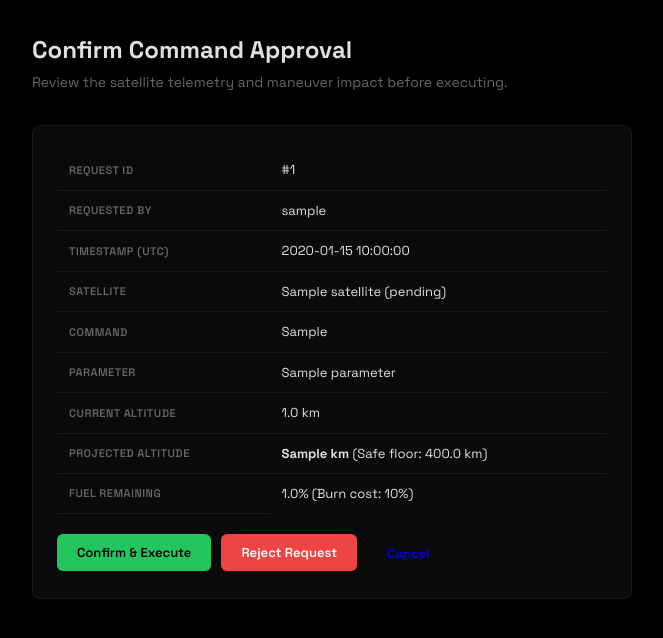
After one commit to Kaylee-B04/astrolink-starter, a Flask app: template app/templates/confirm_approve.html in a window 1280 px wide. The commit adds this page. Shown: the top 638 px of the page, without its empty margins (82-745 px from the left). Run offline with Flask 3, Linux system fonts and the light colour scheme; tables that the repository leaves empty hold one stand-in row (values such as "Sample post"); the template is opened without the code that fills it: values that come from a table or form of the project are taken from there, most other values are stand-ins (such as "Sample title", 1, 10 or a date in 2020).

Commit message:
Add admin confirmation page and block self-approval

```diff
--- /dev/null
+++ b/app/templates/confirm_approve.html
@@ -0,0 +1,64 @@
+{% extends "base.html" %}
+{% block content %}
+<div class="page-header">
+  <h1>Confirm Command Approval</h1>
+  <p>Review the satellite telemetry and maneuver impact before executing.</p>
+</div>
+
+<section class="panel" style="max-width: 600px;">
+  <table>
+    <tr>
+      <th>Request ID</th>
+      <td>#{{ entry.id }}</td>
+    </tr>
+    <tr>
+      <th>Requested By</th>
+      <td>{{ entry.user.username if entry.user else "Unknown" }}</td>
+    </tr>
+    <tr>
+      <th>Timestamp (UTC)</th>
+      <td>{{ entry.timestamp.strftime("%Y-%m-%d %H:%M:%S") if entry.timestamp else "" }}</td>
+    </tr>
+    <tr>
+      <th>Satellite</th>
+      <td>{{ sat.name }} ({{ sat.status }})</td>
+    </tr>
+    <tr>
+      <th>Command</th>
+      <td>{{ entry.command_type }}</td>
+    </tr>
+    <tr>
+      <th>Parameter</th>
+      <td>{{ entry.parameter or "None" }}</td>
+    </tr>
+    {% if projected_altitude is not none %}
+    <tr>
+      <th>Current Altitude</th>
+      <td>{{ sat.orbit_altitude_km }} km</td>
+    </tr>
+    <tr>
+      <th>Projected Altitude</th>
+      <td><strong>{{ projected_altitude }} km</strong> (Safe floor: 400.0 km)</td>
+    </tr>
+    <tr>
+      <th>Fuel Remaining</th>
+      <td>{{ sat.fuel_remaining_pct }}% (Burn cost: {{ fuel_cost }}%)</td>
+    </tr>
+    {% endif %}
+  </table>
+
+  <div style="display: flex; gap: 10px; margin-top: 20px;">
+    <form method="POST" action="{{ url_for('commands.approve_command', log_id=entry.id) }}" style="margin: 0;">
+      <input type="hidden" name="csrf_token" value="{{ csrf_token() }}">
+      <button type="submit" class="btn btn-success">Confirm &amp; Execute</button>
+    </form>
+
+    <form method="POST" action="{{ url_for('commands.reject_command', log_id=entry.id) }}" style="margin: 0;">
+      <input type="hidden" name="csrf_token" value="{{ csrf_token() }}">
+      <button type="submit" class="btn btn-danger">Reject Request</button>
+    </form>
+
+    <a href="{{ url_for('commands.command_log') }}" class="btn">Cancel</a>
+  </div>
+</section>
+{% endblock %}
```
Also changed, not shown: app/commands.py (+28 -10 lines), app/templates/command_log.html (+4 -5 lines).
